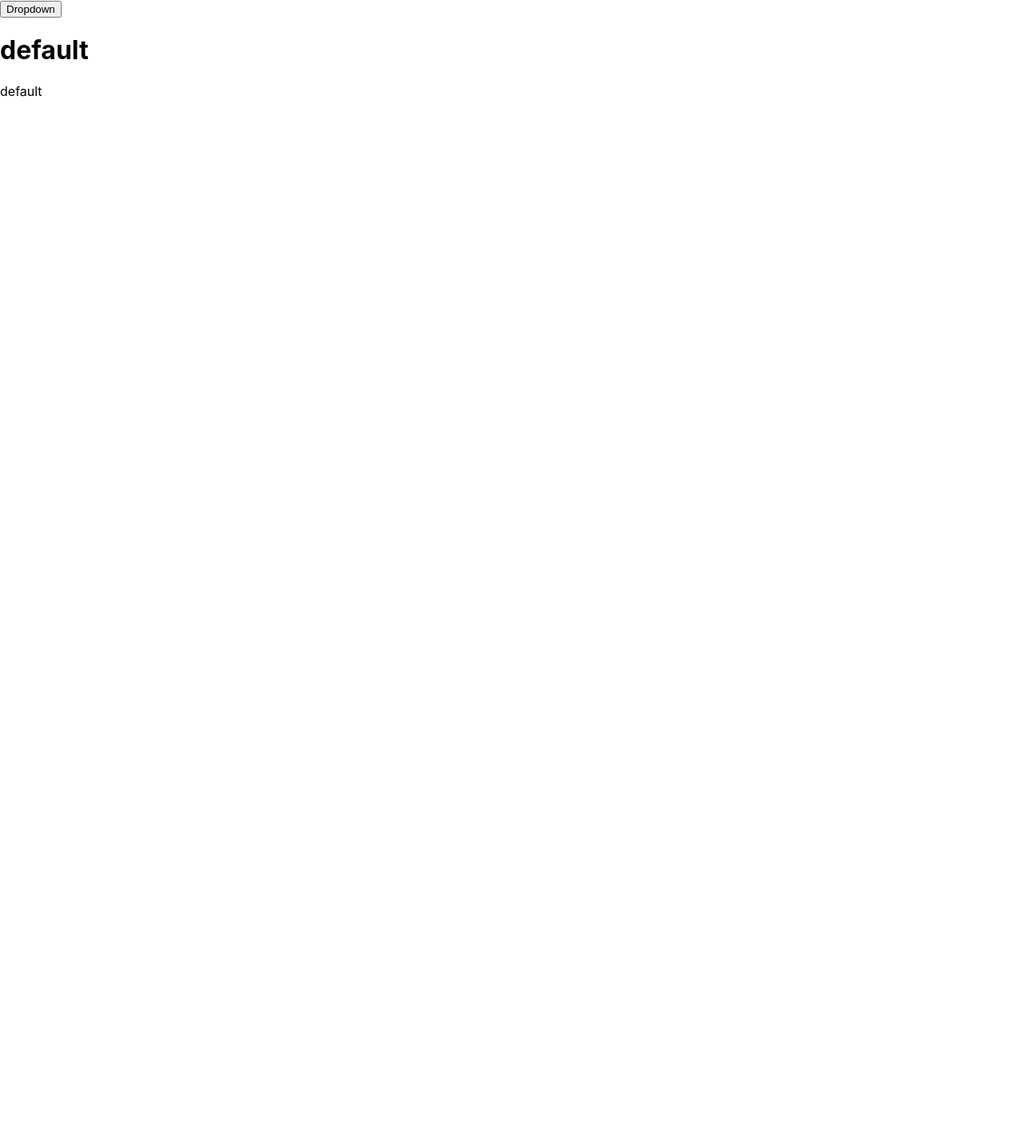
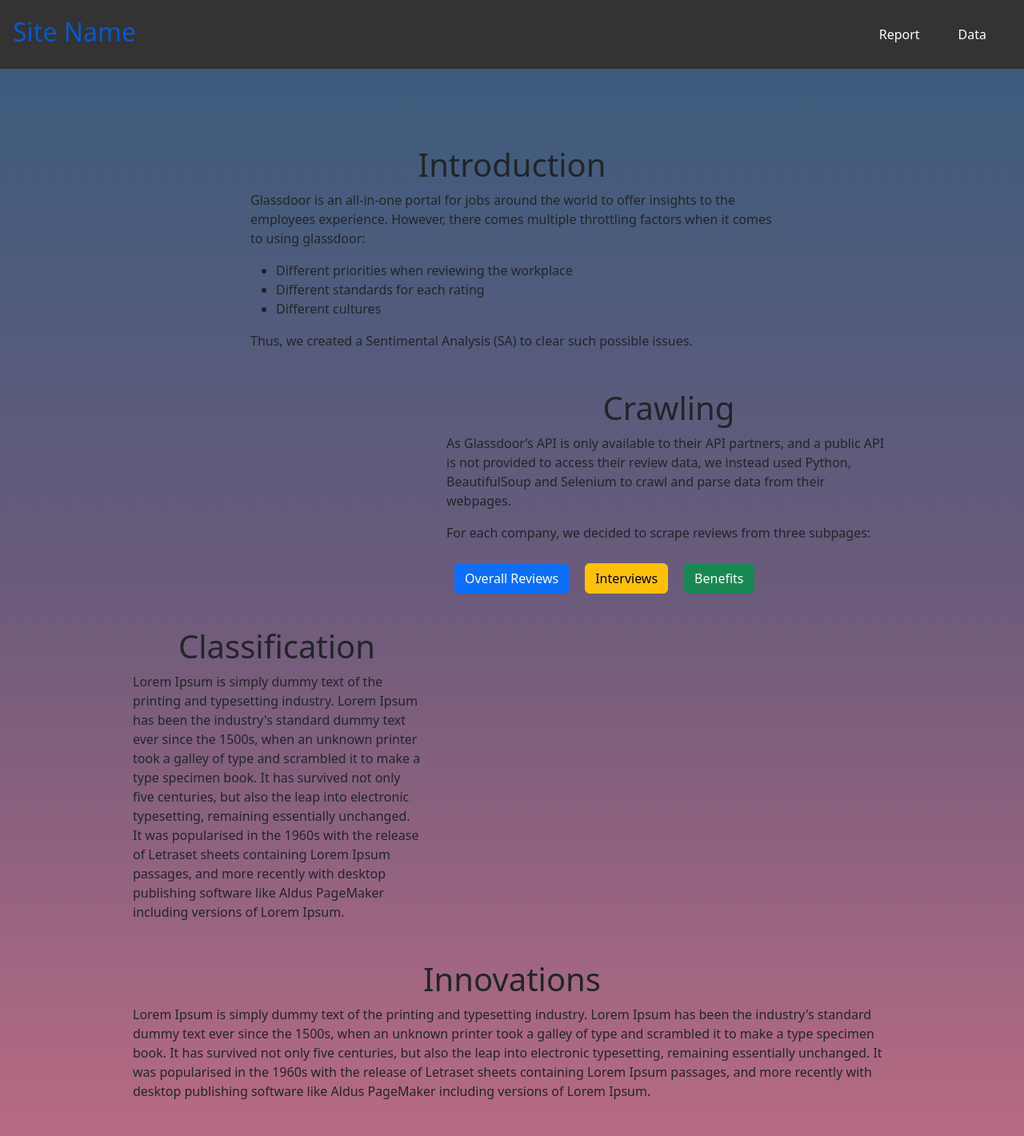
Before and after one commit to datmanlyman/CZ4045-Group-30-Project, a React (Create React App) app: page / in a window 1280 px wide. Shown: the top 1420 px of the page at 80% size. Before the commit the page ends 800 px from the top, so only its background shows below. Built offline with nearby package versions, Linux system fonts and the light colour scheme.

Commit message:
updated routing, editted UI, added report page

```diff
--- a/package.json
+++ b/package.json
@@ -6,8 +6,11 @@
     "@testing-library/jest-dom": "^5.16.5",
     "@testing-library/react": "^13.4.0",
     "@testing-library/user-event": "^13.5.0",
+    "bootstrap": "^5.2.2",
     "react": "^18.2.0",
+    "react-bootstrap": "^2.5.0",
     "react-dom": "^18.2.0",
+    "react-router-bootstrap": "^0.26.2",
     "react-router-dom": "^6.4.2",
     "react-scripts": "5.0.1",
     "web-vitals": "^2.1.4"
--- a/src/App.js
+++ b/src/App.js
@@ -1,16 +1,28 @@
 import { BrowserRouter as Router, Route, Routes } from "react-router-dom";
-import { Data } from './Page/Data';
-import { Report } from './Page/Report';
+import { Data } from "./Page/Data";
+import { Report } from "./Page/Report";
+import Navbar from "./Components/Navbar";
 
 function App() {
-  return (
-      <Router>
-        <Routes>
-          <Route index element={<Data/>} />
-          <Route path="report" element={<Report/>} />
-        </Routes>
-      </Router>
-  );
+    return (
+        // <Router>
+        //     <Header />
+        //     <Routes>
+        //         <Route index element={<Data />} />
+        //         <Route path="report" element={<Report />} />
+        //     </Routes>
+        // </Router>
+        <>
+            <Navbar />
+            <div className="container">
+                <Routes>
+                    <Route path="/" element={<Report />} />
+                    <Route path="/report" element={<Report />} />
+                    <Route path="/data" element={<Data />} />
+                </Routes>
+            </div>
+        </>
+    );
 }
 
 export default App;
--- /dev/null
+++ b/src/Components/Navbar.js
@@ -0,0 +1,28 @@
+import { Link, useMatch, useResolvedPath } from "react-router-dom";
+
+function CustomLink({ to, children, ...props }) {
+    const resolvedPath = useResolvedPath(to);
+    const isActive = useMatch({ path: resolvedPath.pathname, end: true });
+
+    return (
+        <li className={isActive ? "active" : ""}>
+            <Link to={to} {...props}>
+                {children}
+            </Link>
+        </li>
+    );
+}
+
+export default function Navbar() {
+    return (
+        <nav className="nav">
+            <Link to="/report" className="site-title">
+                Site Name
+            </Link>
+            <ul>
+                <CustomLink to="/report">Report</CustomLink>
+                <CustomLink to="/data">Data</CustomLink>
+            </ul>
+        </nav>
+    );
+}
--- /dev/null
+++ b/src/Page/Report.css
@@ -0,0 +1,27 @@
+.report {
+    display: flex;
+    flex-direction: column;
+}
+
+.introduction {
+    padding: 1rem;
+    width: 70%;
+    align-self: center;
+}
+
+.crawling {
+    padding: 1rem;
+    width: 60%;
+    align-self: flex-end;
+}
+
+.classification {
+    padding: 1rem;
+    width: 40%;
+    align-self: flex-start;
+
+}
+
+.innovations {
+    padding: 1rem;
+}
--- a/src/Page/Report.js
+++ b/src/Page/Report.js
@@ -1,7 +1,80 @@
-import { Home } from '../Components/Home'
+import { Home } from "../Components/Home";
+import "./Report.css";
+import { Button } from "react-bootstrap";
 
 export const Report = () => {
     return (
-        <Home/>
-    )
-}
+        <div className="report">
+            <div className="introduction">
+                <h1>Introduction</h1>
+                <p>
+                    Glassdoor is an all-in-one portal for jobs around the world
+                    to offer insights to the employees experience. However,
+                    there comes multiple throttling factors when it comes to
+                    using glassdoor:
+                </p>
+                <ul>
+                    <li>Different priorities when reviewing the workplace </li>
+                    <li>Different standards for each rating</li>
+                    <li>Different cultures</li>
+                </ul>
+                <p>
+                    Thus, we created a Sentimental Analysis (SA) to clear such
+                    possible issues.
+                </p>
+            </div>
+            <div className="crawling">
+                <h1>Crawling</h1>
+                <p>
+                    As Glassdoor’s API is only available to their API partners,
+                    and a public API is not provided to access their review
+                    data, we instead used Python, BeautifulSoup and Selenium to
+                    crawl and parse data from their webpages.
+                </p>
+                <p>
+                    For each company, we decided to scrape reviews from three
+                    subpages:
+                </p>
+                <Button variant="primary" style={{ margin: "10px" }}>
+                    Overall Reviews
+                </Button>
+                <Button variant="warning" style={{ margin: "10px" }}>
+                    Interviews
+                </Button>
+                <Button variant="success" style={{ margin: "10px" }}>
+                    Benefits
+                </Button>
+            </div>
+            <div className="classification">
+                <h1>Classification</h1>
+                <p>
+                    Lorem Ipsum is simply dummy text of the printing and
+                    typesetting industry. Lorem Ipsum has been the industry's
+                    standard dummy text ever since the 1500s, when an unknown
+                    printer took a galley of type and scrambled it to make a
+                    type specimen book. It has survived not only five centuries,
+                    but also the leap into electronic typesetting, remaining
+                    essentially unchanged. It was popularised in the 1960s with
+                    the release of Letraset sheets containing Lorem Ipsum
+                    passages, and more recently with desktop publishing software
+                    like Aldus PageMaker including versions of Lorem Ipsum.
+                </p>
+            </div>
+            <div className="innovations">
+                <h1>Innovations</h1>
+                <p>
+                    Lorem Ipsum is simply dummy text of the printing and
+                    typesetting industry. Lorem Ipsum has been the industry's
+                    standard dummy text ever since the 1500s, when an unknown
+                    printer took a galley of type and scrambled it to make a
+                    type specimen book. It has survived not only five centuries,
+                    but also the leap into electronic typesetting, remaining
+                    essentially unchanged. It was popularised in the 1960s with
+                    the release of Letraset sheets containing Lorem Ipsum
+                    passages, and more recently with desktop publishing software
+                    like Aldus PageMaker including versions of Lorem Ipsum.
+                </p>
+            </div>
+        </div>
+    );
+};
--- a/src/index.css
+++ b/src/index.css
@@ -1,13 +1,80 @@
 body {
-  margin: 0;
-  font-family: -apple-system, BlinkMacSystemFont, 'Segoe UI', 'Roboto', 'Oxygen',
-    'Ubuntu', 'Cantarell', 'Fira Sans', 'Droid Sans', 'Helvetica Neue',
-    sans-serif;
-  -webkit-font-smoothing: antialiased;
-  -moz-osx-font-smoothing: grayscale;
+    margin: 0;
+    font-family: -apple-system, BlinkMacSystemFont, "Segoe UI", "Roboto",
+        "Oxygen", "Ubuntu", "Cantarell", "Fira Sans", "Droid Sans",
+        "Helvetica Neue", sans-serif;
+    -webkit-font-smoothing: antialiased;
+    -moz-osx-font-smoothing: grayscale;
+
+    background: #355c7d; /* fallback for old browsers */
+    background: -webkit-linear-gradient(
+        to top,
+        #c06c84,
+        #7239a3,
+        #355c7d
+    ); /* Chrome 10-25, Safari 5.1-6 */
+    background: linear-gradient(
+        to top,
+        #c06c84,
+        #6c5b7b,
+        #355c7d
+    ); /* W3C, IE 10+/ Edge, Firefox 16+, Chrome 26+, Opera 12+, Safari 7+ */
 }
 
 code {
-  font-family: source-code-pro, Menlo, Monaco, Consolas, 'Courier New',
-    monospace;
+    font-family: source-code-pro, Menlo, Monaco, Consolas, "Courier New",
+        monospace;
 }
+
+* {
+    box-sizing: border-box;
+}
+
+h1 {
+    text-align: center;
+}
+
+.container {
+    padding: 5rem !important;
+}
+
+.nav {
+    background-color: #333;
+    color: white;
+    display: flex;
+    justify-content: space-between;
+    align-items: stretch;
+    gap: 2rem;
+    padding: 0 1rem;
+}
+
+.site-title {
+    font-size: 2rem;
+}
+
+.nav ul {
+    padding: 0;
+    margin: 15px;
+    list-style: none;
+    display: flex;
+    gap: 1rem;
+}
+
+.nav a {
+    color: inherit;
+    text-decoration: none;
+    height: 100%;
+    display: flex;
+    align-items: center;
+    padding: 1rem;
+}
+
+.nav li.active {
+    background-color: #555;
+    border-radius: 10px;
+}
+
+.nav li:hover {
+    background-color: #777;
+    border-radius: 10px;
+}
--- a/src/index.js
+++ b/src/index.js
@@ -1,17 +1,21 @@
-import React from 'react';
-import ReactDOM from 'react-dom/client';
-import './index.css';
-import App from './App';
-import reportWebVitals from './reportWebVitals';
-import { DropdownProvider } from './Utils/DropdownContext';
+import React from "react";
+import ReactDOM from "react-dom/client";
+import "./index.css";
+import App from "./App";
+import reportWebVitals from "./reportWebVitals";
+import { DropdownProvider } from "./Utils/DropdownContext";
+import { BrowserRouter } from "react-router-dom";
+import "bootstrap/dist/css/bootstrap.min.css";
 
-const root = ReactDOM.createRoot(document.getElementById('root'));
+const root = ReactDOM.createRoot(document.getElementById("root"));
 root.render(
-  <React.StrictMode>
-    <DropdownProvider>
-      <App />
-    </DropdownProvider>
-  </React.StrictMode>
+    <React.StrictMode>
+        <DropdownProvider>
+            <BrowserRouter>
+                <App />
+            </BrowserRouter>
+        </DropdownProvider>
+    </React.StrictMode>
 );
 
 // If you want to start measuring performance in your app, pass a function
```
Also changed, not shown: src/Components/Navbar.css (added), 1 other file (tests, documents, lock files or other folders).
